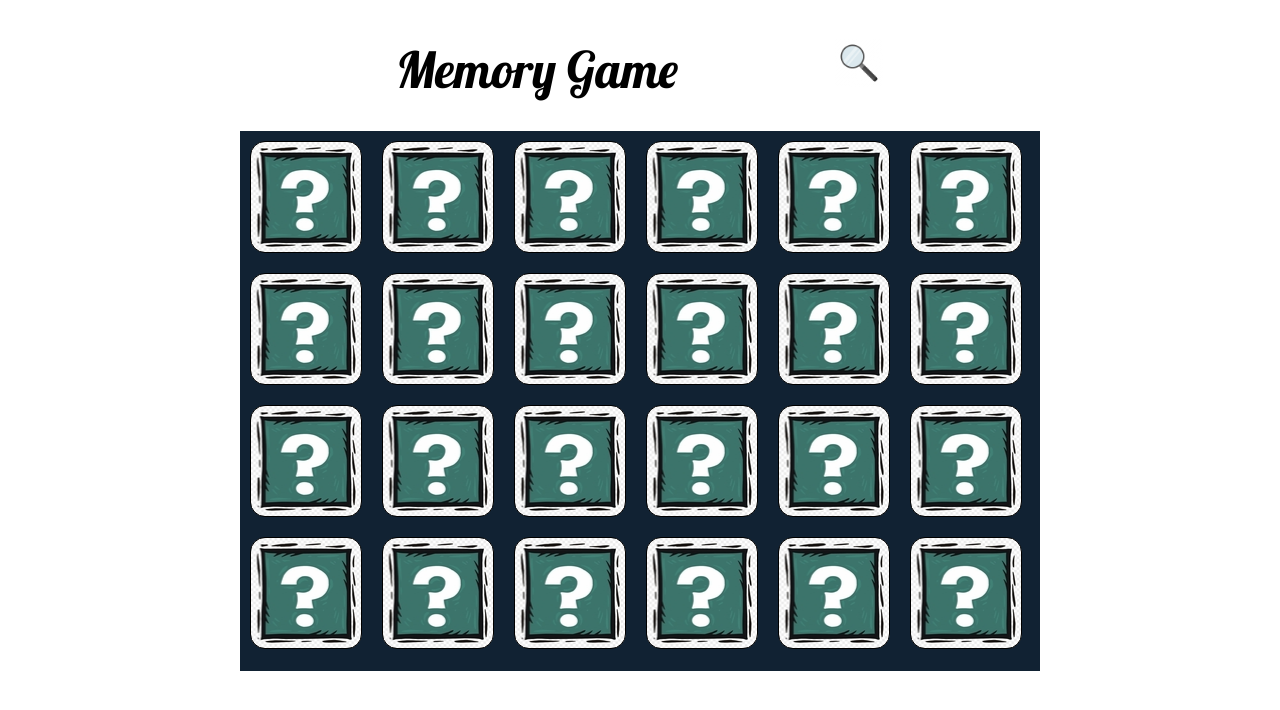
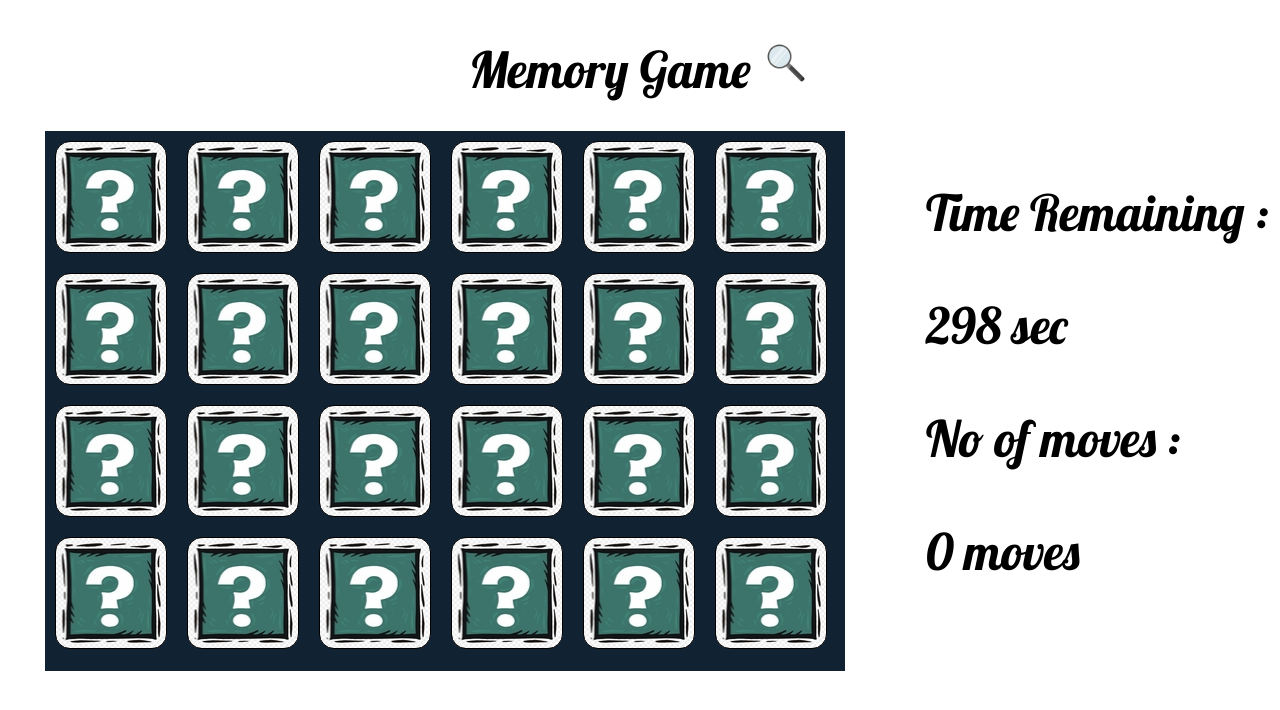
Before and after one commit to bpraak/Memory, a plain HTML site: page index.html in a window 1280 px wide. Both pictures are taken after a click on the button "START". Drawn offline with nearby package versions, Linux system fonts and the light colour scheme.

Commit message:
final time and moves

```diff
--- a/game.css
+++ b/game.css
@@ -1,30 +1,32 @@
-body{
+body {
     display: grid;
     grid-template-rows: auto;
     justify-content: center;
     grid-row-gap: 30px;
 }
-#memory{
-	background:#123;
-	width:800px;
-    height:540px;
-    display:none;
+
+#memory {
+    background: #123;
+    width: 800px;
+    height: 540px;
+    display: none;
 }
-#memory > div{
+
+#memory>div {
     background: url(assets/q.png) no-repeat center;
     border-radius: 15px;
-	border:#000 1px solid;
-	width:70px;
-	height:70px;
-	float:left;
-	margin:10px;
-	padding:20px;
-	font-size:64px;
-	cursor:pointer;
-    text-align:center;
+    border: #000 1px solid;
+    width: 70px;
+    height: 70px;
+    float: left;
+    margin: 10px;
+    padding: 20px;
+    font-size: 64px;
+    cursor: pointer;
+    text-align: center;
 }
 
-#start_button{
+#start_button {
     color: #fff !important;
     background: #60a3bc;
     padding: 20px;
@@ -34,10 +36,23 @@ body{
     font-size: 22px;
 }
 
-.heading{
-    margin-top: 30px;
+.heading {
+    margin: 30px auto 0 auto;
     font-family: 'Lobster', cursive;
     font-size: 50px;
-    display: flex;
-    justify-content: space-evenly;
 }
+
+#timer {
+    font-family: 'Lobster', cursive;
+    font-size: 50px;
+}
+
+#time, #moves{
+    display: inline;
+}
+
+.game_start {
+    display : grid;
+    grid-template-columns: 70% 30%;
+    grid-column-gap: 3rem;
+}
--- a/game.js
+++ b/game.js
@@ -20,6 +20,10 @@ function shuffle(array) {
 
 
  function newGame() {
+    setInterval(time,1000);
+    document.getElementById('moves').innerHTML = "0";
+    document.getElementById('time').innerHTML = "300";
+    document.getElementById('timer').style.display = "";
     document.getElementById('start').style.display = 'none';
     document.getElementById('memory').style.display = 'block';
     shuffled_array = shuffle(marray);
@@ -31,6 +35,8 @@ function shuffle(array) {
  }
 
  function flip_tile(tile,val){
+     moves = document.getElementById('moves').innerHTML;
+     document.getElementById('moves').innerHTML = parseInt(moves)+1;
     if(tile.innerHTML=="" && flipped_values.length<2){
         tile.style.background = "white";
         tile.innerHTML = val;
@@ -46,7 +52,8 @@ function shuffle(array) {
                 flipped_values = [];
                 flipped_value_id = [];
                 if(tiles_flipped==marray.length){
-                    alert("You have completed the game");
+                    move = document.getElementById('moves').innerHTML
+                    alert("You have completed the game\nNo of moves = "+move);
                     window.location.reload();
                 }
             }
@@ -64,3 +71,17 @@ function shuffle(array) {
         }
     }
  }
+
+ function time(){
+    time_now = document.getElementById('time').innerHTML;
+    if(parseInt(time_now)==0){
+        alert("Time's up. You have lost");
+        window.location.reload();
+
+    }
+    document.getElementById('time').innerHTML = parseInt(time_now)-1;
+ }
+
+ function moves(){
+
+ }
--- a/index.html
+++ b/index.html
@@ -15,7 +15,17 @@
     <div id="start">
         <button id="start_button" onclick="newGame()">START</button>
     </div>
+    <div class="game_start">
     <div id="memory">
 
     </div>
+    <div id="timer" style="display:none">
+        <p>Time Remaining : </p>
+        <div id="time"></div>
+        <div style="display: inline;">sec</div>
+        <p>No of moves : </p>
+        <div id="moves"></div>
+        <div style="display: inline;">moves</div>
+    </div>
+    </div>
 </body>
```
Also changed, not shown: 1 other file.
